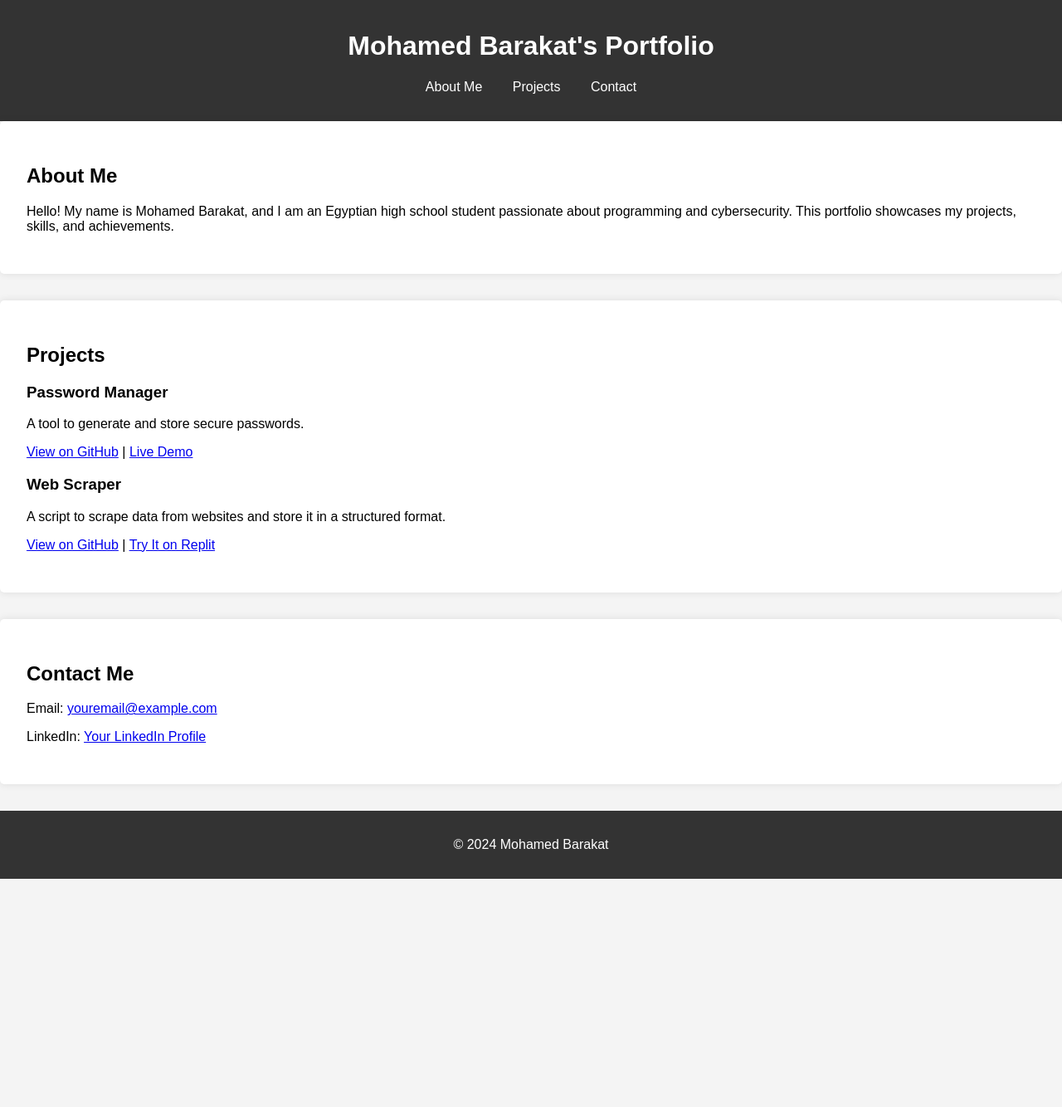
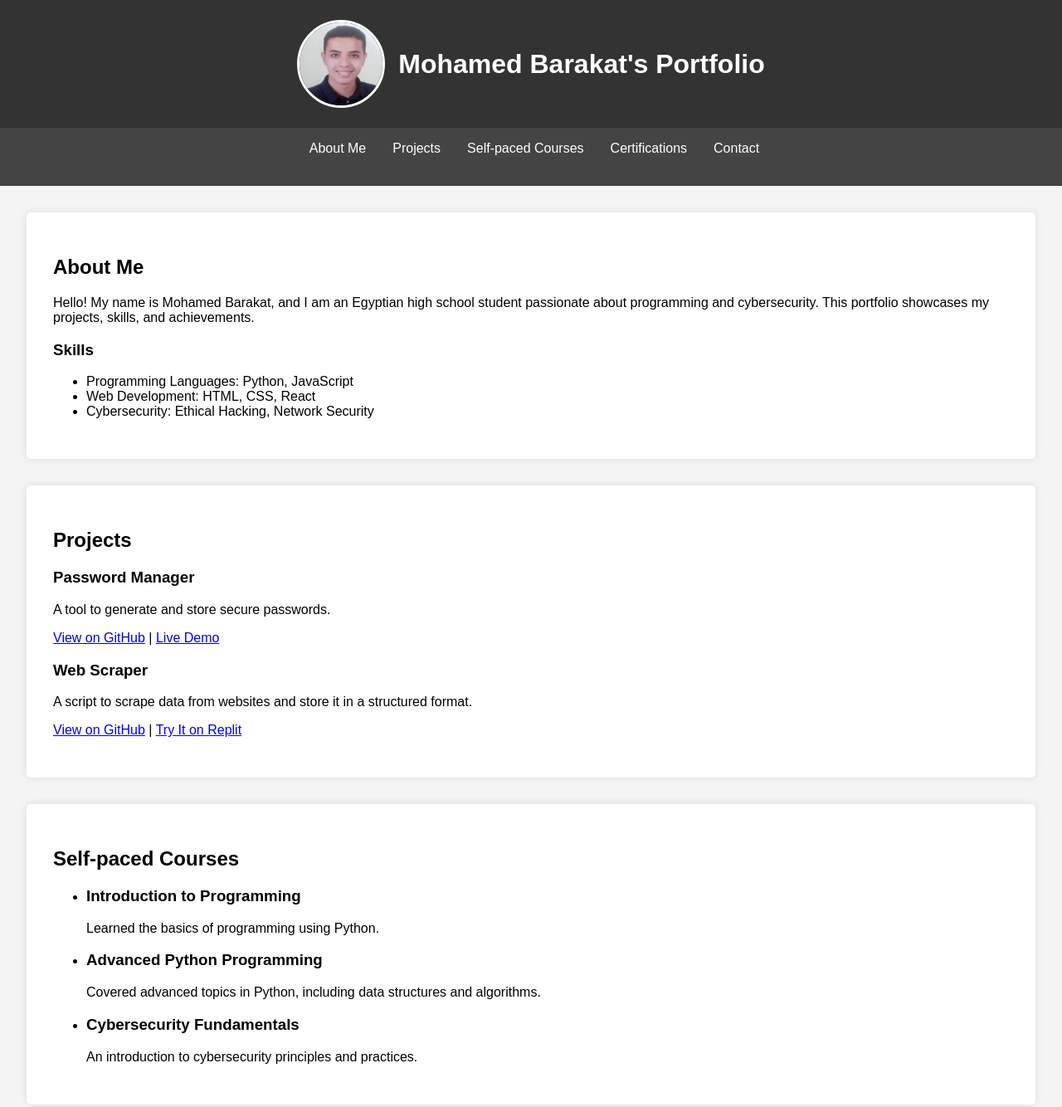
Before and after one commit to Mohamed-Barakatts/Mohamed-Barakatts.github.io, a plain HTML site: page index.html in a window 1280 px wide. Shown: the top 1334 px of the page at 83% size. Before the commit the page ends 1059 px from the top, so only its background shows below. Drawn offline with Linux system fonts and the light colour scheme.

Commit message:
The 2st design of my portfolio

```diff
--- a/index.html
+++ b/index.html
@@ -5,41 +5,90 @@
   <meta name="viewport" content="width=device-width, initial-scale=1.0">
   <title>Mohamed Barakat's Portfolio</title>
   <link rel="stylesheet" href="style.css">
+  <link rel="icon" href="Mo.jpg" type="image/x-icon">
 </head>
 <body>
   <header>
+    <img src="Mo.jpg" alt="Mohamed Barakat" class="profile-image">
     <h1>Mohamed Barakat's Portfolio</h1>
+  </header>
   <nav>
     <ul>
       <li><a href="#about">About Me</a></li>
       <li><a href="#projects">Projects</a></li>
+      <li><a href="#courses">Self-paced Courses</a></li>
+      <li><a href="#certifications">Certifications</a></li>
       <li><a href="#contact">Contact</a></li>
     </ul>
   </nav>
-    </header>
-
+  <main>
     <section id="about">
       <h2>About Me</h2>
       <p>Hello! My name is Mohamed Barakat, and I am an Egyptian high school student passionate about programming and cybersecurity. This portfolio showcases my projects, skills, and achievements.</p>
+      <h3>Skills</h3>
+      <ul>
+        <li>Programming Languages: Python, JavaScript</li>
+        <li>Web Development: HTML, CSS, React</li>
+        <li>Cybersecurity: Ethical Hacking, Network Security</li>
+      </ul>
     </section>
-
     <section id="projects">
       <h2>Projects</h2>
+      <div class="project">
         <h3>Password Manager</h3>
         <p>A tool to generate and store secure passwords.</p>
-    <p><a href="https://github.com/yourusername/password-manager">View on GitHub</a> | <a href="#">Live Demo</a></p>
-
+        <a href="https://github.com/Mohamed-Barakatts/password-manager" target="_blank">View on GitHub</a> |
+        <a href="https://mohamedbarakat.github.io/password-manager" target="_blank">Live Demo</a>
+      </div>
+      <div class="project">
         <h3>Web Scraper</h3>
         <p>A script to scrape data from websites and store it in a structured format.</p>
-    <p><a href="https://github.com/yourusername/web-scraper">View on GitHub</a> | <a href="#">Try It on Replit</a></p>
+        <a href="https://github.com/Mohamed-Barakatts/web-scraper" target="_blank">View on GitHub</a> |
+        <a href="https://replit.com/@MohamedBarakat/web-scraper" target="_blank">Try It on Replit</a>
+      </div>
     </section>
-
+    <section id="courses">
+      <h2>Self-paced Courses</h2>
+      <ul>
+        <li>
+          <h3>Introduction to Programming</h3>
+          <p>Learned the basics of programming using Python.</p>
+        </li>
+        <li>
+          <h3>Advanced Python Programming</h3>
+          <p>Covered advanced topics in Python, including data structures and algorithms.</p>
+        </li>
+        <li>
+          <h3>Cybersecurity Fundamentals</h3>
+          <p>An introduction to cybersecurity principles and practices.</p>
+        </li>
+        <!-- Add more courses as needed -->
+      </ul>
+    </section>
+    <section id="certifications">
+      <h2>Certifications</h2>
+      <div class="certification">
+        <h3>Certification 1: Introduction to Programming</h3>
+        <a>
+          <!-- add this line after <a to indicate to the path of the cert pdf file online for viewing [href="path/to/certificate1.jpg" target="_blank"] -->
+          <img src="Mo.jpg" alt="Certification 1" class="certificate-image">
+        </a>
+      </div>
+      <div class="certification">
+        <h3>Certification 2: Advanced Python Programming</h3>
+        <a href="path/to/certificate2.jpg" target="_blank">
+          <img src="path/to/certificate2.jpg" alt="Certification 2" class="certificate-image">
+        </a>
+      </div>
+      <!-- Add more certifications as needed -->
+    </section>
     <section id="contact">
       <h2>Contact Me</h2>
-    <p>Email: <a href="mailto:youremail@example.com">youremail@example.com</a></p>
-    <p>LinkedIn: <a href="https://www.linkedin.com/in/yourprofile">Your LinkedIn Profile</a></p>
+      <p><strong>Email:</strong> <a href="mailto:mohammed.barakatts@gmail.com">mohammed.barakatts@gmail.com</a></p>
+      <p><strong>Phone:</strong> <a href="tel:+201026624943">+201026624943</a></p>
+      <p><strong>LinkedIn:</strong> <a href="https://www.linkedin.com/in/mohamed-barakatts/" target="_blank">Mohamed Barakat's LinkedIn Profile</a></p>
     </section>
-
+  </main>
   <footer>
     <p>&copy; 2024 Mohamed Barakat</p>
   </footer>
--- a/style.css
+++ b/style.css
@@ -8,6 +8,24 @@ body {
 header {
   background-color: #333;
   color: #fff;
+  padding: 1.5rem 0;
+  text-align: center;
+  display: flex;
+  align-items: center;
+  justify-content: center;
+}
+
+.profile-image {
+  width: 100px;
+  height: 100px;
+  border-radius: 50%;
+  margin-right: 1rem;
+  border: 3px solid #fff;
+}
+
+nav {
+  background-color: #444;
+  color: #fff;
   padding: 1rem 0;
   text-align: center;
 }
@@ -15,16 +33,39 @@ header {
 nav ul {
   list-style-type: none;
   padding: 0;
+  margin: 0;
+  display: flex;
+  justify-content: center;
+  gap: 1.5rem;
 }
 
 nav ul li {
-  display: inline;
-  margin: 0 1rem;
+  margin: 0;
 }
 
 nav ul li a {
   color: #fff;
   text-decoration: none;
+  position: relative;
+  padding: 0.5rem;
+  transition: color 0.3s;
+}
+
+nav ul li a:hover {
+  color: #ff6347;
+}
+
+nav ul li a::after {
+  content: '';
+  display: block;
+  width: 0;
+  height: 2px;
+  background: red;
+  transition: width 0.3s;
+}
+
+nav ul li a:hover::after {
+  width: 100%;
 }
 
 main {
@@ -39,8 +80,17 @@ section {
   box-shadow: 0 0 10px rgba(0, 0, 0, 0.1);
 }
 
-.project {
+.project, .certification {
   margin-bottom: 1rem;
+}
+
+.certificate-image {
+  width: 150px;
+  height: auto;
+  display: block;
+  margin-top: 0.5rem;
+  border: 2px solid #ddd;
+  border-radius: 5px;
 }
 
 footer {
@@ -53,3 +103,16 @@ footer {
 footer section {
   margin-bottom: 1rem;
 }
+
+#contact p {
+  margin: 0.5rem 0;
+}
+
+#contact a {
+  color: blue;
+  text-decoration: none;
+}
+
+#contact a:hover {
+  text-decoration: underline;
+}
```
Also changed, not shown: Mo.jpg (added). Lines whose indentation alone changed are shown as unchanged.
